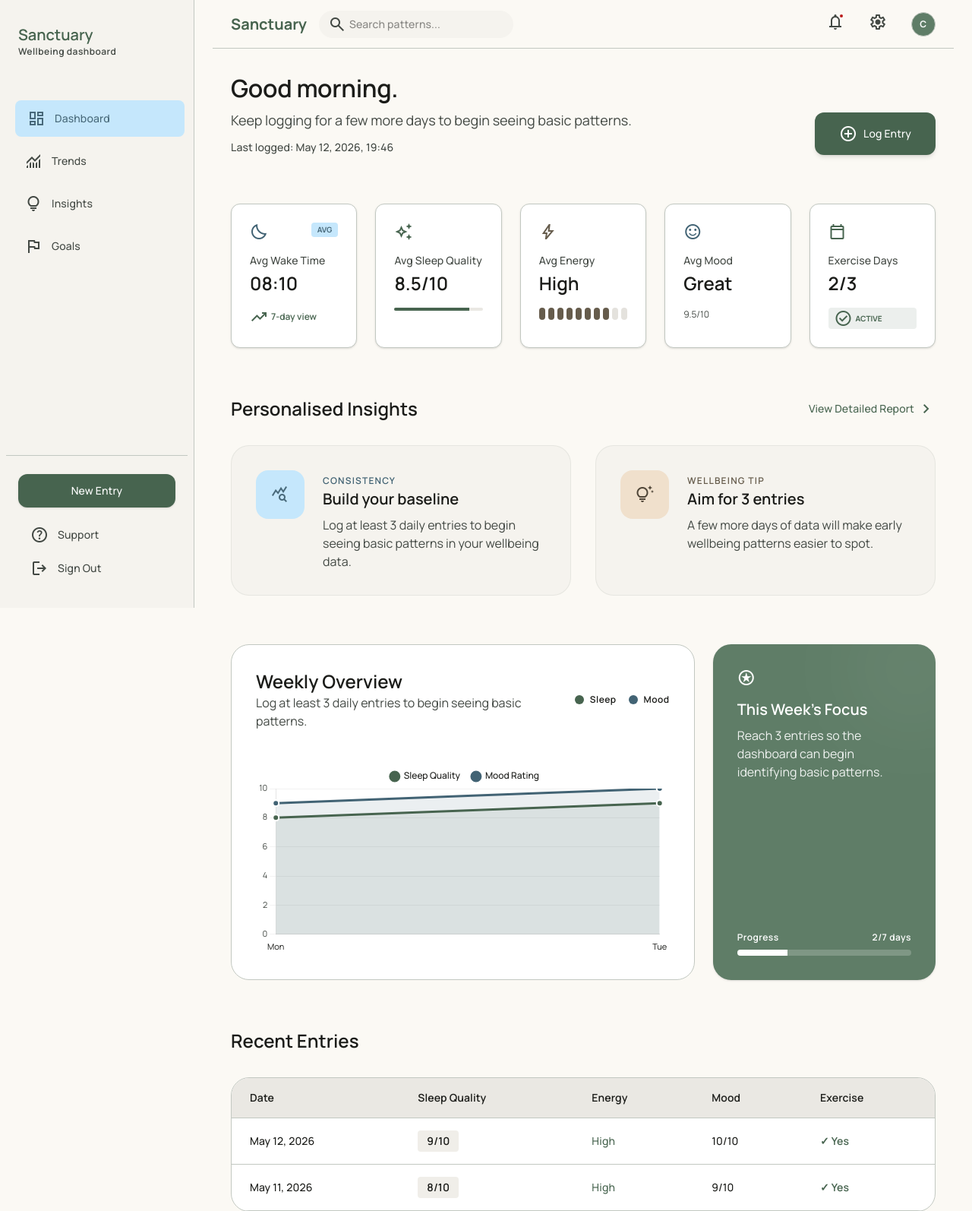
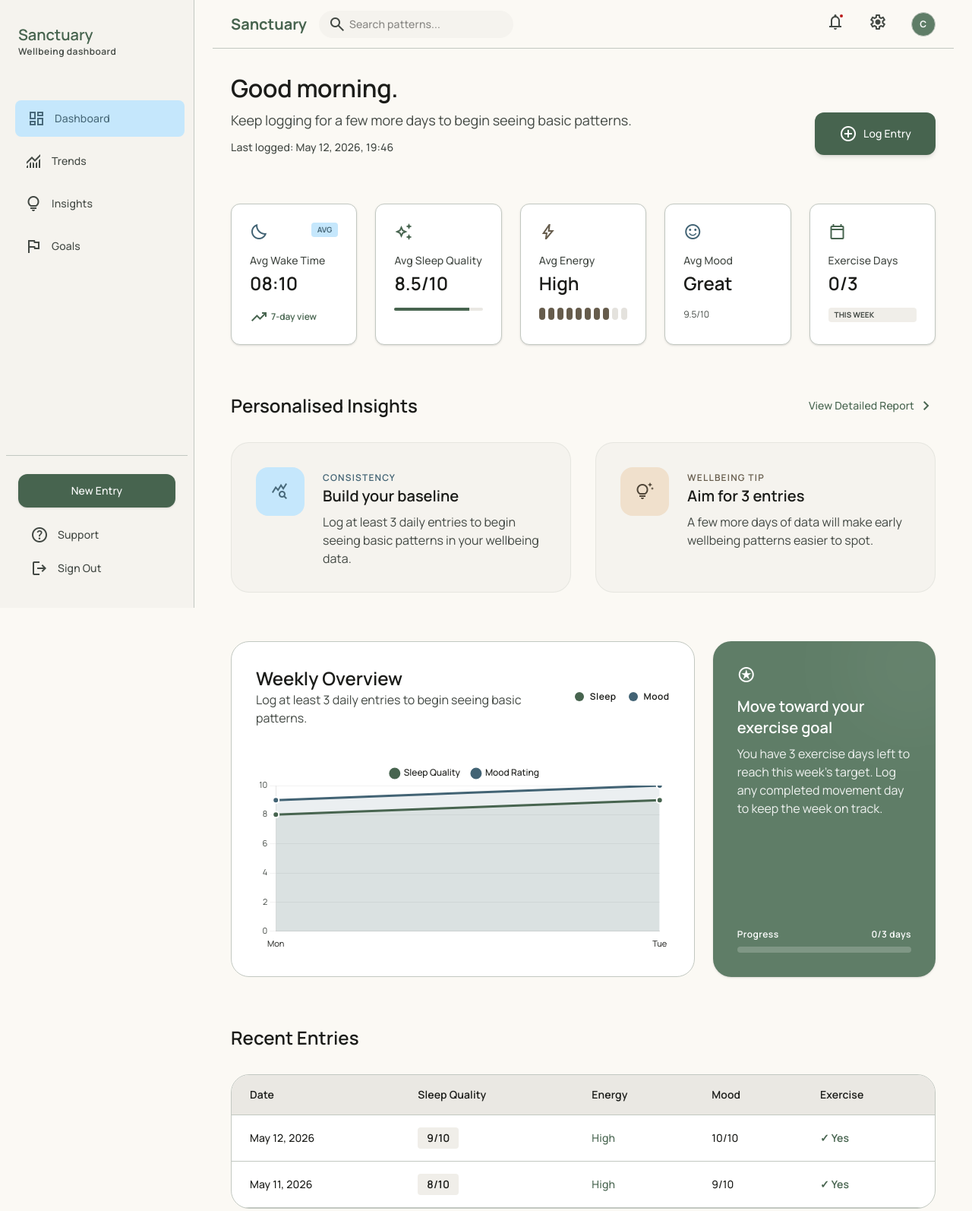
Before and after one commit to Scrappy03/finalProject, a Django app: page / in a window 1280 px wide. Shown: the top 1594 px of the page at 76% size. Run offline with Django 5.2, Linux system fonts and the light colour scheme; a user stored in the database is signed in; data comes from the database, SQL or seed files in the repository; style sheets or scripts are compiled from the project's sources.

Commit message:
Changed the dashboard exercise goal to use the current Monday-to-Sunday calendar week instead of a rolling recent-entry count. Replaced the unnecessary no-data tag with a clearer weekly status, and made the weekly focus tile choose a more useful action based on baseline logging, exercise progress, sleep targets, or insights.

```diff
--- a/tracker/templates/tracker/dashboard.html
+++ b/tracker/templates/tracker/dashboard.html
@@ -126,18 +126,14 @@
         <p class="font-headline-md text-headline-md text-on-surface">
             {{ exercise_completed_count }}/{{ weekly_exercise_goal }}
         </p>
-        {% if exercise_completed_count %}
-        <div class="mt-4 flex items-center gap-1 text-primary bg-primary/10 px-2 py-0.5 rounded text-[10px] font-bold">
+        <div class="mt-4 flex items-center gap-1 {% if exercise_completed_count %}text-primary bg-primary/10{% else %}text-on-surface-variant bg-surface-container{% endif %} px-2 py-0.5 rounded text-[10px] font-bold">
+            {% if exercise_completed_count %}
             <span class="material-symbols-outlined text-[14px]" data-icon="check_circle">check_circle</span>
             ACTIVE
+            {% else %}
+            THIS WEEK
+            {% endif %}
         </div>
-        {% else %}
-        <div
-            class="mt-4 flex items-center gap-1 text-on-surface-variant bg-surface-container px-2 py-0.5 rounded text-[10px] font-bold">
-            <span class="material-symbols-outlined text-[14px]" data-icon="pending">pending</span>
-            NO DATA
-        </div>
-        {% endif %}
     </div>
 </section>
 
@@ -248,26 +244,18 @@
         <div class="absolute -right-8 -top-8 w-32 h-32 bg-white/10 rounded-full blur-3xl"></div>
         <div>
             <span class="material-symbols-outlined text-[40px] mb-4" data-icon="stars">stars</span>
-            <h4 class="font-headline-sm text-headline-sm mb-2">This Week's Focus</h4>
+            <h4 class="font-headline-sm text-headline-sm mb-2">{{ weekly_focus.title }}</h4>
             <p class="font-body-md opacity-90">
-                {% if recent_entry_count == 0 %}
-                Add your first entry to start building a wellbeing baseline.
-                {% elif recent_entry_count < 3 %}
-                Reach 3 entries so the dashboard can begin identifying basic patterns.
-                {% elif recent_entry_count < 7 %}
-                Complete a full week of entries to make your routine trends clearer.
-                {% else %}
-                Review your weekly averages and look for links between sleep quality, energy, mood, and exercise.
-                {% endif %}
+                {{ weekly_focus.body }}
             </p>
         </div>
         <div class="mt-8">
             <div class="flex items-center justify-between text-label-sm mb-2">
                 <span>Progress</span>
-                <span>{{ recent_entry_count }}/7 days</span>
+                <span>{{ weekly_focus.progress_label }}</span>
             </div>
             <div class="w-full bg-white/20 h-2 rounded-full overflow-hidden">
-                <div class="bg-white h-full" style="width: {{ entries_progress_percent|floatformat:0 }}%;"></div>
+                <div class="bg-white h-full" style="width: {{ weekly_focus.progress_percent|floatformat:0 }}%;"></div>
             </div>
         </div>
     </div>
--- a/tracker/views.py
+++ b/tracker/views.py
@@ -106,6 +106,48 @@ def get_daily_streak(user):
     return streak
 
 
+def build_weekly_focus(total_entry_count, exercise_completed_count, weekly_exercise_goal, user_profile):
+    if total_entry_count < 3:
+        return {
+            "title": "Build your baseline",
+            "body": (
+                "Log at least 3 daily entries so Sanctuary can begin identifying basic sleep, energy, and mood patterns."
+            ),
+            "progress_label": f"{total_entry_count}/3 entries",
+            "progress_percent": clamp_percent((total_entry_count / 3) * 100),
+        }
+
+    if weekly_exercise_goal and exercise_completed_count < weekly_exercise_goal:
+        remaining_days = weekly_exercise_goal - exercise_completed_count
+        return {
+            "title": "Move toward your exercise goal",
+            "body": (
+                f"You have {remaining_days} exercise day{'' if remaining_days == 1 else 's'} left to reach this week's "
+                "target. Log any completed movement day to keep the week on track."
+            ),
+            "progress_label": f"{exercise_completed_count}/{weekly_exercise_goal} days",
+            "progress_percent": clamp_percent((exercise_completed_count / weekly_exercise_goal) * 100),
+        }
+
+    if user_profile:
+        return {
+            "title": "Protect your sleep timing",
+            "body": (
+                f"Aim for your {format_time(user_profile.target_bedtime)} bedtime and "
+                f"{format_time(user_profile.target_wake_time)} wake time this week."
+            ),
+            "progress_label": "Sleep routine",
+            "progress_percent": 100,
+        }
+
+    return {
+        "title": "Review your insights",
+        "body": "Check your detailed insights to choose the next small experiment for your routine.",
+        "progress_label": "Ready",
+        "progress_percent": 100,
+    }
+
+
 @login_required
 def dashboard(request):
     """Display the main dashboard with wellbeing overview."""
@@ -114,6 +156,7 @@ def dashboard(request):
     # Keep today's entry available for update logic, but dashboard cards use recent averages.
     today = timezone.localdate()
     today_entry = DailyEntry.objects.filter(user=request.user, entry_date=today).first()
+    week_start = today - timedelta(days=today.weekday())
 
     # Get last 7 days of entries
     seven_days_ago = today - timedelta(days=7)
@@ -125,6 +168,13 @@ def dashboard(request):
 
     latest_entry = recent_entries[0] if recent_entries else None
     last_logged_entry = DailyEntry.objects.filter(user=request.user).order_by("-created_at").first()
+    total_entry_count = DailyEntry.objects.filter(user=request.user).count()
+    weekly_exercise_entries = DailyEntry.objects.filter(
+        user=request.user,
+        entry_date__gte=week_start,
+        entry_date__lte=today,
+        exercise_completed=True,
+    )
 
     # Calculate 7-day overview values
     sleep_progress_percent = 0
@@ -140,13 +190,12 @@ def dashboard(request):
     average_sleep_quality = 0
     average_energy_rating = 0
     average_mood_rating = 0
-    exercise_completed_count = 0
+    exercise_completed_count = weekly_exercise_entries.count()
     weekly_exercise_goal = user_profile.weekly_exercise_goal if user_profile else 3
     if recent_entry_count > 0:
         average_sleep_quality = sum(entry.sleep_quality for entry in recent_entries) / recent_entry_count
         average_energy_rating = sum(entry.energy_rating for entry in recent_entries) / recent_entry_count
         average_mood_rating = sum(entry.mood_rating for entry in recent_entries) / recent_entry_count
-        exercise_completed_count = sum(1 for entry in recent_entries if entry.exercise_completed)
         average_wake_time = format_average_time(recent_entries, "wake_time")
         sleep_progress_percent = clamp_percent((average_sleep_quality / 10) * 100)
         energy_label = get_energy_label(average_energy_rating)
@@ -165,6 +214,12 @@ def dashboard(request):
     chart_labels = [entry.entry_date.strftime("%a") for entry in chart_entries]
     sleep_chart_data = [entry.sleep_quality for entry in chart_entries]
     mood_chart_data = [entry.mood_rating for entry in chart_entries]
+    weekly_focus = build_weekly_focus(
+        total_entry_count,
+        exercise_completed_count,
+        weekly_exercise_goal,
+        user_profile,
+    )
 
     context = {
         'user_profile': user_profile,
@@ -174,6 +229,7 @@ def dashboard(request):
         'recent_entries': recent_entries,
         'recent_entry_rows': recent_entry_rows,
         'recent_entry_count': recent_entry_count,
+        'total_entry_count': total_entry_count,
         'sleep_progress_percent': sleep_progress_percent,
         'entries_progress_percent': entries_progress_percent,
         'average_sleep_quality': average_sleep_quality,
@@ -188,6 +244,7 @@ def dashboard(request):
         'chart_labels': chart_labels,
         'sleep_chart_data': sleep_chart_data,
         'mood_chart_data': mood_chart_data,
+        'weekly_focus': weekly_focus,
     }
 
     return render(request, 'tracker/dashboard.html', context)
```
Also changed, not shown: tracker/tests.py (+70 -0 lines).
